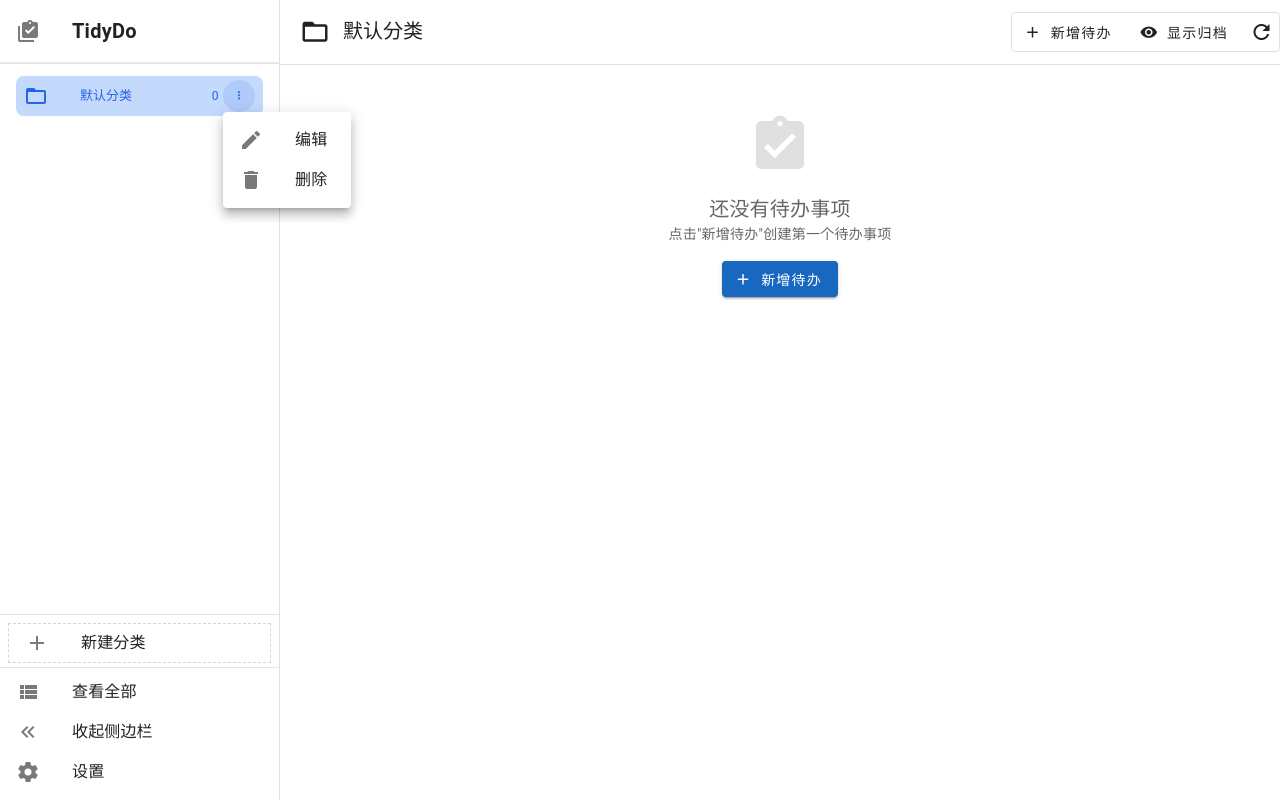
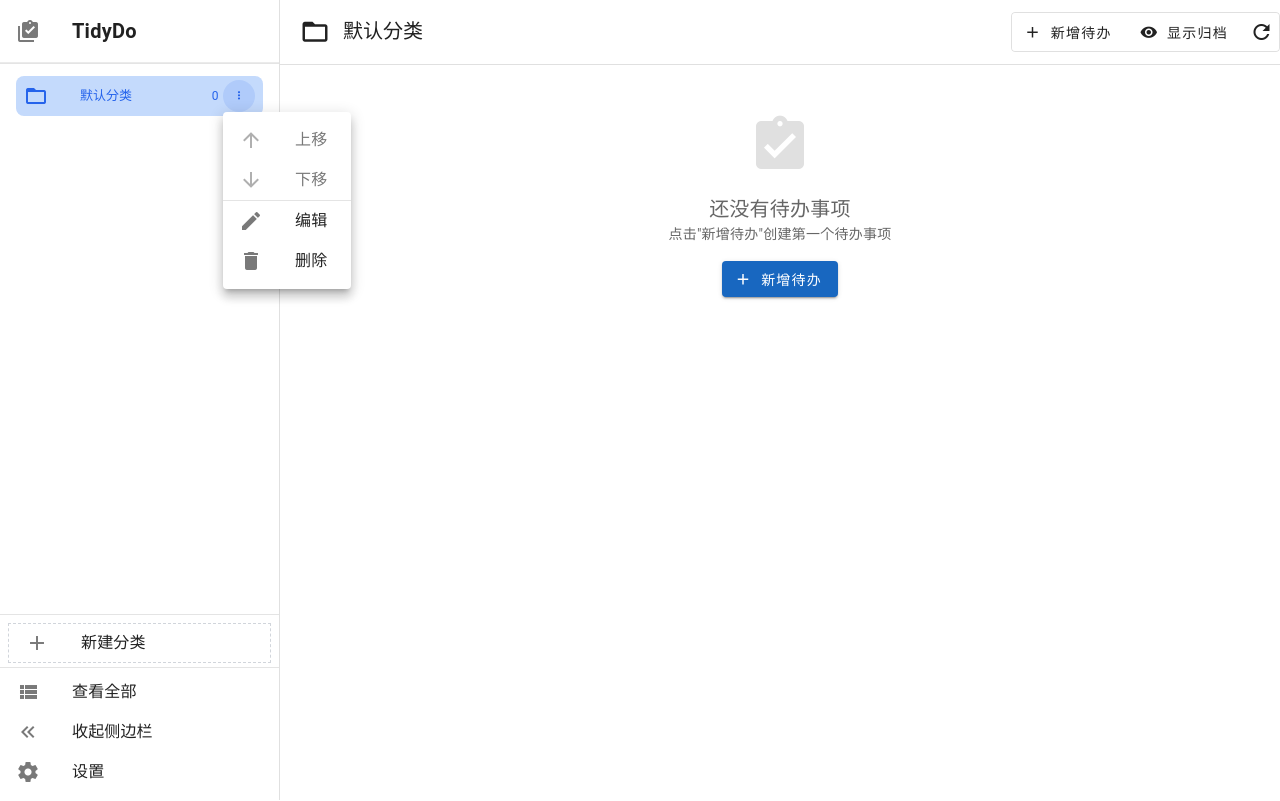
Before and after one commit to Sisyphean-a/TidyDo, a Vue app: page /#/ in a window 1280 px wide. Both pictures are taken after a click on the button 239 px from the left and 96 px from the top of the page. Built offline with nearby package versions, Linux system fonts and the light colour scheme.

Commit message:
增加大类上移和下移功能

```diff
--- a/src/components/TodoSidebar.vue
+++ b/src/components/TodoSidebar.vue
@@ -61,6 +61,19 @@
                     </v-btn>
                   </template>
                   <v-list density="compact">
+                    <v-list-item
+                      prepend-icon="mdi-arrow-up"
+                      title="上移"
+                      @click="handleMoveCategoryUp(category)"
+                      :disabled="isFirstCategory(category.id)"
+                    />
+                    <v-list-item
+                      prepend-icon="mdi-arrow-down"
+                      title="下移"
+                      @click="handleMoveCategoryDown(category)"
+                      :disabled="isLastCategory(category.id)"
+                    />
+                    <v-divider />
                     <v-list-item
                       prepend-icon="mdi-pencil"
                       title="编辑"
@@ -226,6 +239,48 @@ const handleDeleteCategory = async (category) => {
   }
 }
 
+// 上移分类
+const handleMoveCategoryUp = async (category) => {
+  try {
+    const success = await categoriesStore.moveCategoryOrder(category.id, 'up')
+    if (success) {
+      // 通知父组件分类数据已更新
+      emit('category-updated', categories.value)
+      showMessage('分类上移成功', 'success')
+    } else {
+      showMessage('无法上移该分类', 'warning')
+    }
+  } catch (error) {
+    showMessage('分类上移失败', 'error')
+  }
+}
+
+// 下移分类
+const handleMoveCategoryDown = async (category) => {
+  try {
+    const success = await categoriesStore.moveCategoryOrder(category.id, 'down')
+    if (success) {
+      // 通知父组件分类数据已更新
+      emit('category-updated', categories.value)
+      showMessage('分类下移成功', 'success')
+    } else {
+      showMessage('无法下移该分类', 'warning')
+    }
+  } catch (error) {
+    showMessage('分类下移失败', 'error')
+  }
+}
+
+// 判断是否为第一个分类
+const isFirstCategory = (categoryId) => {
+  return categories.value.findIndex(cat => cat.id === categoryId) === 0
+}
+
+// 判断是否为最后一个分类
+const isLastCategory = (categoryId) => {
+  return categories.value.findIndex(cat => cat.id === categoryId) === categories.value.length - 1
+}
+
 // 切换轨道模式
 const toggleRailMode = () => {
   isRailMode.value = !isRailMode.value
--- a/src/services/todoService.js
+++ b/src/services/todoService.js
@@ -5,12 +5,13 @@ export const TODO_CATEGORIES_KEY = 'todo-categories'
 export const TODO_ITEMS_KEY = 'todo-items'
 
 // 分类数据结构
-export const createCategory = (id, name, icon = 'mdi-folder', isExpanded = true, isFilterCategory = false, filterConditions = null) => ({
+export const createCategory = (id, name, icon = 'mdi-folder', isExpanded = true, isFilterCategory = false, filterConditions = null, order = 0) => ({
   id,
   name,
   icon,
   isExpanded,
   isFilterCategory, // 是否为筛选类
+  order, // 排序字段
   filterConditions: filterConditions || {
     endDateFrom: null,
     endDateTo: null,
@@ -52,7 +53,13 @@ export const createTodoItem = (
 export class CategoryService {
   static async getAll() {
     const categories = (await get(TODO_CATEGORIES_KEY)) || []
-    return categories
+    // 按 order 字段排序，如果没有 order 字段则按创建时间排序
+    return categories.sort((a, b) => {
+      if (a.order !== undefined && b.order !== undefined) {
+        return a.order - b.order
+      }
+      return new Date(a.createdAt) - new Date(b.createdAt)
+    })
   }
 
   static async getById(id) {
@@ -71,6 +78,7 @@ export class CategoryService {
       icon: category.icon || 'mdi-folder',
       isExpanded: category.isExpanded !== undefined ? category.isExpanded : true,
       isFilterCategory: category.isFilterCategory || false,
+      order: category.order !== undefined ? category.order : 0,
       filterConditions: category.filterConditions ? {
         endDateFrom: category.filterConditions.endDateFrom || null,
         endDateTo: category.filterConditions.endDateTo || null,
@@ -115,6 +123,35 @@ export class CategoryService {
       category.updatedAt = new Date().toISOString()
       await set(TODO_CATEGORIES_KEY, categories)
     }
+  }
+
+  // 更新分类排序
+  static async updateOrder(categoryId, direction) {
+    const categories = await get(TODO_CATEGORIES_KEY) || []
+    const currentIndex = categories.findIndex((cat) => cat.id === categoryId)
+
+    if (currentIndex === -1) return false
+
+    let targetIndex
+    if (direction === 'up' && currentIndex > 0) {
+      targetIndex = currentIndex - 1
+    } else if (direction === 'down' && currentIndex < categories.length - 1) {
+      targetIndex = currentIndex + 1
+    } else {
+      return false // 无法移动
+    }
+
+    // 交换位置
+    [categories[currentIndex], categories[targetIndex]] = [categories[targetIndex], categories[currentIndex]]
+
+    // 更新 order 字段
+    categories.forEach((cat, index) => {
+      cat.order = index
+      cat.updatedAt = new Date().toISOString()
+    })
+
+    await set(TODO_CATEGORIES_KEY, categories)
+    return true
   }
 }
 
@@ -183,6 +220,10 @@ export const initializeDefaultData = async () => {
       TodoItemService.generateId(),
       '默认分类',
       'mdi-folder-outline',
+      true, // isExpanded
+      false, // isFilterCategory
+      null, // filterConditions
+      0 // order
     )
     await CategoryService.save(defaultCategory)
   }
--- a/src/stores/useCategoriesStore.js
+++ b/src/stores/useCategoriesStore.js
@@ -45,6 +45,10 @@ export const useCategoriesStore = defineStore('categories', () => {
     filterConditions = null,
   ) => {
     try {
+      // 获取当前分类数量，用于设置新分类的排序值
+      const currentCategories = await CategoryService.getAll()
+      const newOrder = currentCategories.length
+
       const newCategory = createCategory(
         TodoItemService.generateId(),
         name,
@@ -52,6 +56,7 @@ export const useCategoriesStore = defineStore('categories', () => {
         true, // isExpanded
         isFilterCategory,
         filterConditions,
+        newOrder, // order
       )
       await CategoryService.save(newCategory)
       await loadCategories()
@@ -114,6 +119,20 @@ export const useCategoriesStore = defineStore('categories', () => {
     }
   }
 
+  // 移动分类（上移/下移）
+  const moveCategoryOrder = async (categoryId, direction) => {
+    try {
+      const success = await CategoryService.updateOrder(categoryId, direction)
+      if (success) {
+        await loadCategories()
+      }
+      return success
+    } catch (error) {
+      console.error('Move category error:', error)
+      throw error
+    }
+  }
+
   return {
     // 状态
     categories: allCategories,
@@ -130,5 +149,6 @@ export const useCategoriesStore = defineStore('categories', () => {
     createNewCategory,
     updateCategory,
     deleteCategory,
+    moveCategoryOrder,
   }
 })
```
